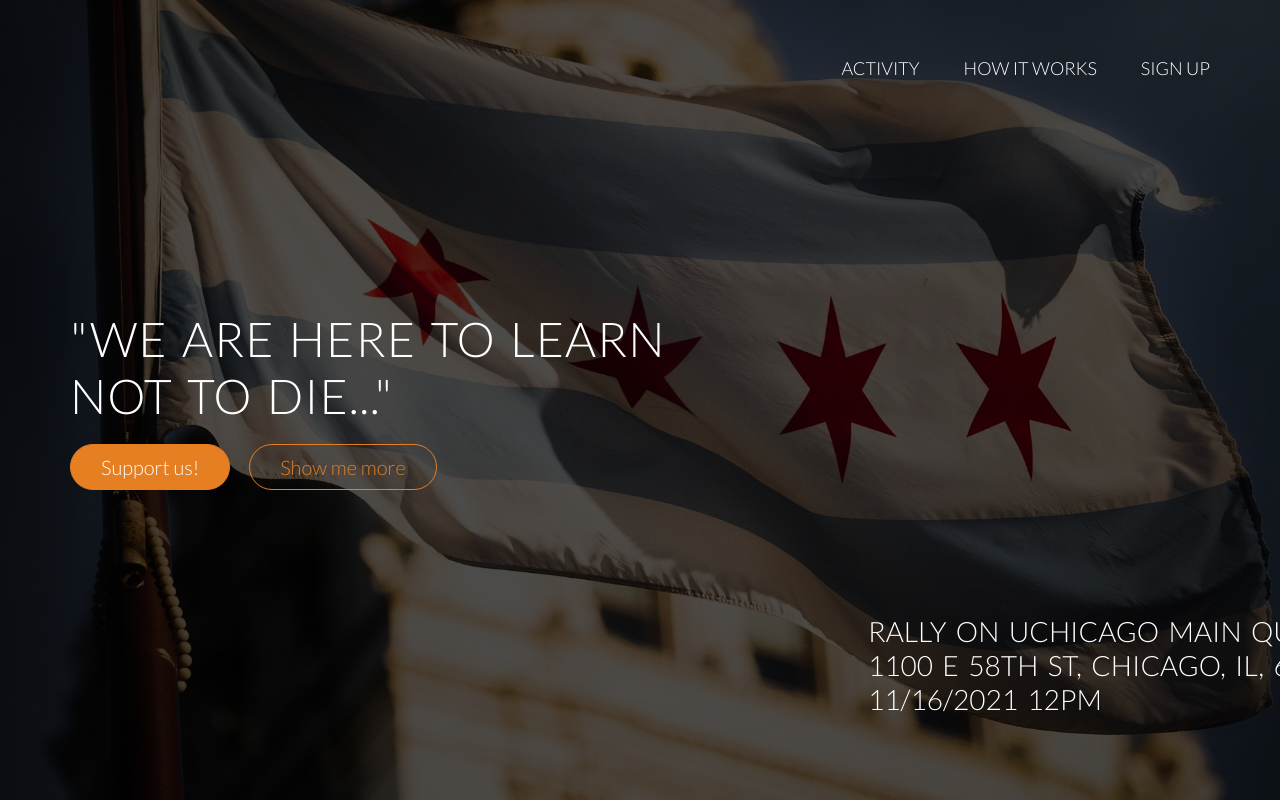
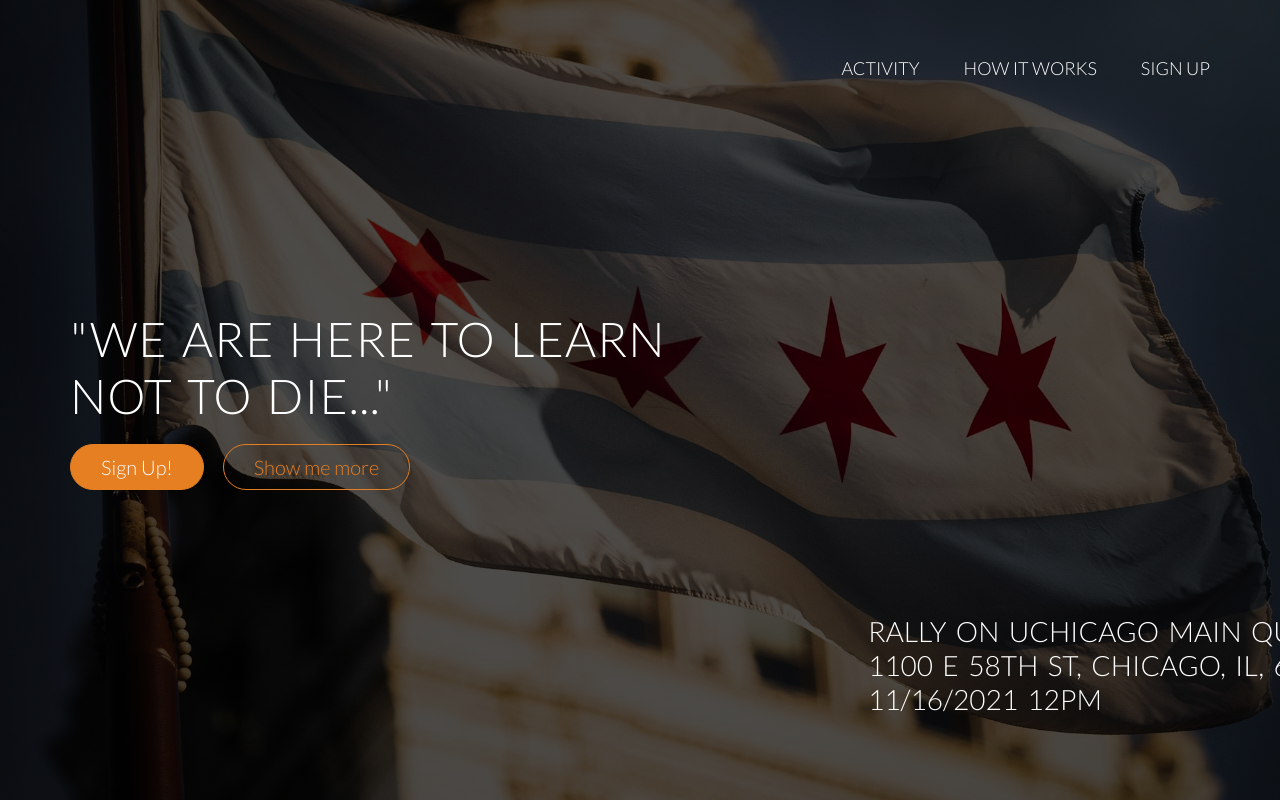
Before and after one commit to zurl/memorize-and-rally, a website: page public/index.html in a window 1280 px wide. Shown: the top 800 px of the page. Drawn offline with nearby package versions, Linux system fonts and the light colour scheme; a script that the page names is missing; files whose address does not match are found by name.

Commit message:
Add sign-up link

```diff
--- a/public/index.html
+++ b/public/index.html
@@ -29,7 +29,7 @@
                         <a href="#works">How it works</a>
                     </li>
                     <li>
-                        <a href="#signup-form">Sign up</a>
+                        <a href="https://docs.google.com/forms/d/e/1FAIpQLSfP3W6kbe4TDZTJAFRz3SsScomgzAvV3RMUgkX_xM-XT0J5Dg/viewform">Sign up</a>
                     </li>
                 </ul>
                 <a class="mobile-nav-icon js--nav-icon">
@@ -40,7 +40,7 @@
         <div class="hero-text-box">
             <h1>"WE ARE HERE TO LEARN
                 <br>NOT TO DIE..."</h1>
-            <a class="btn btn-full js--scroll-to-plans" href="#">Support us! </a>
+            <a class="btn btn-full js--scroll-to-plans" href="https://docs.google.com/forms/d/e/1FAIpQLSfP3W6kbe4TDZTJAFRz3SsScomgzAvV3RMUgkX_xM-XT0J5Dg/viewform">Sign Up! </a>
             <a class="btn btn-ghost js--scroll-to-start" href="#">Show me more</a>
         </div>
         <div class="time-qrcode-box">
```
